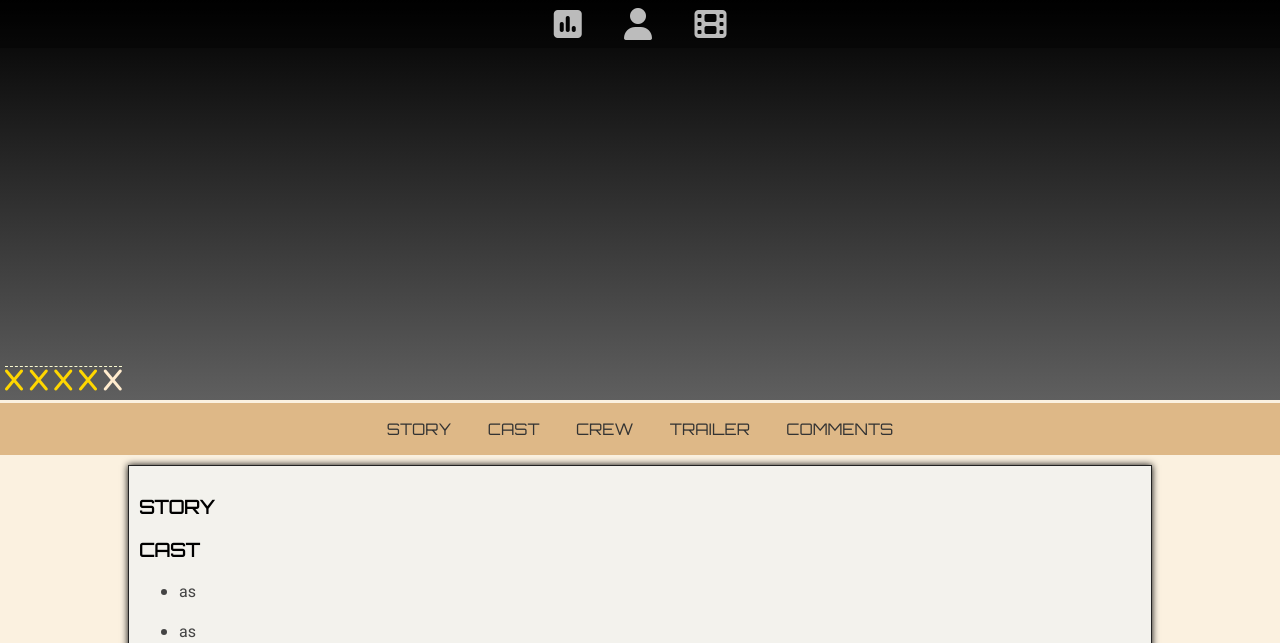
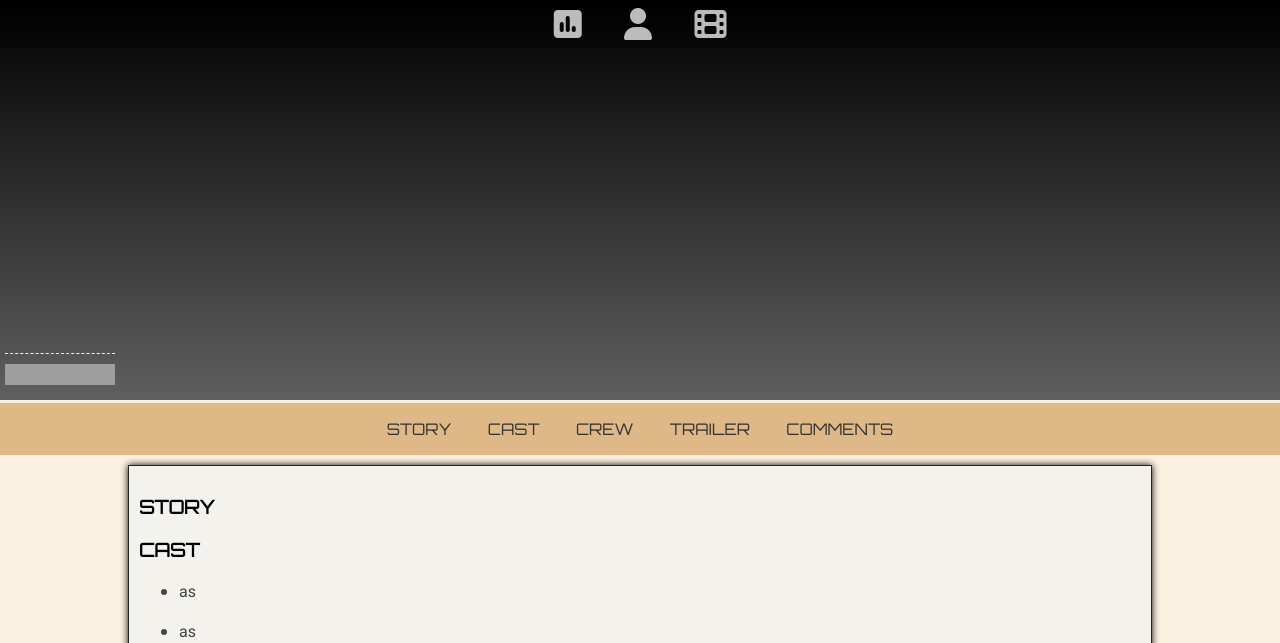
Before and after one commit to MrHope03/CatchCINI, a PHP site: page /movie-template.php?ref=1 in a window 1280 px wide. Shown: the top 643 px of the page. Run offline with PHP 8.4, Linux system fonts and the light colour scheme; data that the repository does not hold is empty; some libraries are stand-ins or nearby versions; some web fonts are replaced; grey boxes are pictures that could not be loaded.

Commit message:
star rating
Star rating (Only to movies )
#not for comments

```diff
--- a/movie-center/main-template.css
+++ b/movie-center/main-template.css
@@ -1,16 +1,21 @@
 @import url('https://fonts.googleapis.com/css2?family=Stick&display=swap');
 @import url('https://fonts.googleapis.com/css2?family=Heebo:wght@400&display=swap');
 @import url('https://fonts.googleapis.com/css2?family=Orbitron&display=swap');
-*{
+* {
     box-sizing: border-box;
 }
-html,body{
+
+html,
+body {
     color: black;
     margin: 0px;
     padding: 0px;
 }
+
+
 /* Heading styling */
-.header{
+
+.header {
     /* Changed the blend to soft light it seemed better */
     background-image: url('poll.jpg');
     background-color: #111;
@@ -19,134 +24,188 @@ html,body{
     background-position: center right;
     height: 15em;
 }
-.nav{
+
+.nav {
     margin: 0px;
     padding: 0px;
     background-color: #00000055;
 }
-.nav ul{
+
+.nav ul {
     margin: 0px;
     padding: 0px;
     list-style-type: none;
     text-align: center;
     position: relative;
 }
-.nav ul li{
+
+.nav ul li {
     display: inline-block;
     padding: .5em 1.2em;
     margin: 0px;
     height: 3em;
 }
-.nav a,.btn{
+
+.nav a,
+.btn {
     color: #ffffffbb;
 }
-.nav a:hover,.btn:hover{
+
+.nav a:hover,
+.btn:hover {
     color: white;
     cursor: pointer;
 }
-.main-heading{
-    font-family: 'Stick', sans-serif ;
+
+.main-heading {
+    font-family: 'Stick', sans-serif;
     font-size: 3.2em;
     text-align: center;
     color: lightgoldenrodyellow;
 }
-.web-tag{
-    font-family: 'Stick',sans-serif;
+
+.web-tag {
+    font-family: 'Stick', sans-serif;
     font-size: 1.3em;
     text-decoration: underline;
     font-weight: bolder;
     letter-spacing: .15em;
-    color:rgb(250, 211, 250);
+    color: rgb(250, 211, 250);
 }
-.l-tag{
+
+.l-tag {
     position: absolute;
     left: 1.5em;
     visibility: hidden;
 }
-.r-tag{
+
+.r-tag {
     position: absolute;
     right: 2em;
     visibility: hidden;
 }
-.poll:hover + .l-tag{
+
+.poll:hover+.l-tag {
     visibility: visible;
 }
-.movie:hover + .r-tag{
+
+.movie:hover+.r-tag {
     visibility: visible;
 }
-@media (max-width :800px){
-    .poll:hover + .l-tag{
+
+@media (max-width :800px) {
+    .poll:hover+.l-tag {
         visibility: hidden;
     }
-    .movie:hover + .r-tag{
+    .movie:hover+.r-tag {
         visibility: hidden;
     }
 }
+
+
 /* container styling */
-.container{
+
+.container {
     display: flex;
-    justify-content:center;
+    justify-content: center;
     position: relative;
     flex-grow: 0;
 }
- /* The poll box styling */
-.box{
+
+
+/* The poll box styling */
+
+.box {
     border: 2px solid black;
     margin: 1.5em auto;
     width: 60%;
     color: black;
-    font-family: 'Orbitron',sans-serif;
+    font-family: 'Orbitron', sans-serif;
 }
+
+
 /* footer */
-.end-credit{
+
+.end-credit {
     text-align: center;
-    font-family: 'Heebo',sans-serif ;
+    font-family: 'Heebo', sans-serif;
     background-color: #090909;
     font-size: 1em;
     margin: 0px;
     padding: 1em;
 }
+
+
 /* Coloring the box of create new poll */
-.search-bar{
+
+.search-bar {
     margin: auto;
     text-align: center;
 }
-.fa-search{
+
+.fa-search {
     vertical-align: top;
     color: lightgoldenrodyellow;
     margin: 0em 0.5em;
     font-size: 1.5em;
     opacity: 0.82;
 }
-.fa-search:hover{
+
+.fa-search:hover {
     opacity: 1;
-    cursor:pointer;
+    cursor: pointer;
     color: white;
 }
-#query{
+
+#query {
     width: 20em;
     height: 25px;
     resize: none;
 }
-.movie-tile{
+
+.movie-tile {
     display: flex;
     justify-content: space-between;
     flex-wrap: wrap;
-    align-items:center;
+    align-items: center;
 }
-.movie-tile div{
+
+.movie-tile div {
     margin: auto;
 }
-.sub-heading{
-    font-family: 'Stick', sans-serif ;
+
+.sub-heading {
+    font-family: 'Stick', sans-serif;
     font-size: 2em;
     text-align: center;
     color: lightgoldenrodyellow;
     margin: .5em;
 }
-.fa-star{
+
+.fa-star {
     color: gold;
 }
-.fa-star:hover{
+
+.fa-star:hover {
     cursor: pointer;
 }
+
+.star-ratings-sprite {
+    background: url("https://s3-us-west-2.amazonaws.com/s.cdpn.io/2605/star-rating-sprite.png") repeat-x;
+    font-size: 0;
+    height: 21px;
+    line-height: 0px;
+    overflow: hidden;
+    text-indent: -999em;
+    width: 110px;
+    margin: 10px auto;
+    float: left;
+}
+
+.star-ratings-sprite-rating {
+    background: url("https://s3-us-west-2.amazonaws.com/s.cdpn.io/2605/star-rating-sprite.png") repeat-x;
+    background-position: 0 100%;
+    float: left;
+    height: 21px;
+    display: block;
+}
--- a/movie-center/movie-template.php
+++ b/movie-center/movie-template.php
@@ -34,6 +34,7 @@
     $crew_03 = $row["crew_03"];
     $trailer = $row["trailer"];
     $main_poster = $row["main_poster"];
+    $percentage = ($star_rating*100)/5;
 ?>
 <!DOCTYPE html>
 <html lang="en" dir="ltr">
@@ -73,12 +74,8 @@
             </nav>
             <div class="movie-heading" >
                 <h1><?=$movie_name?></h1>
-                <div class="movie-rating">
-                    <i class="fas fa-star fa-x" id="r-0"></i>
-                    <i class="fas fa-star fa-x" id="r-1"></i>
-                    <i class="fas fa-star fa-x" id="r-2"></i>
-                    <i class="fas fa-star fa-x" id="r-3"></i>
-                    <i class="fas fa-star fa-x" id="r-4"></i>
+                <div id="star_rating" class="movie-rating star-ratings-sprite">
+                    <span style="width:<?=$percentage?>%" class="star-ratings-sprite-rating"></span>
                 </div>
             </div>
         </header>
```
Also changed, not shown: movie-center/movie_home.php (+4 -13 lines).
